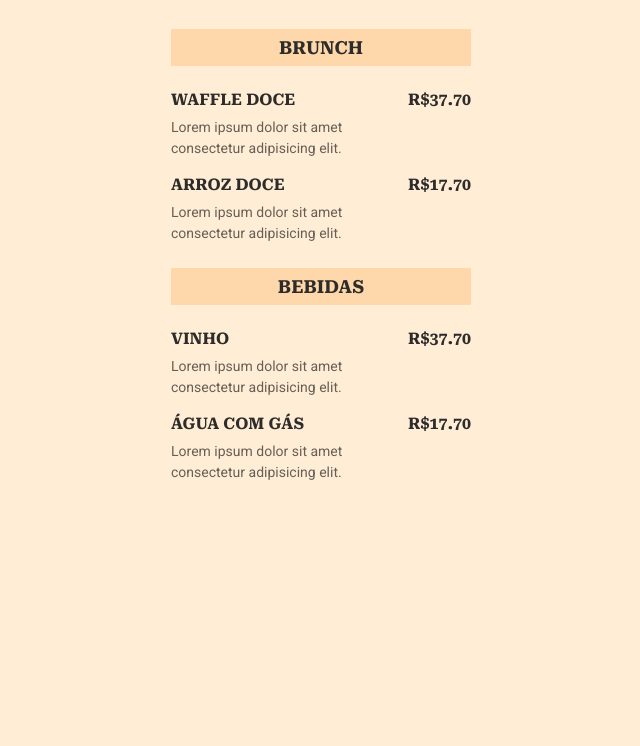
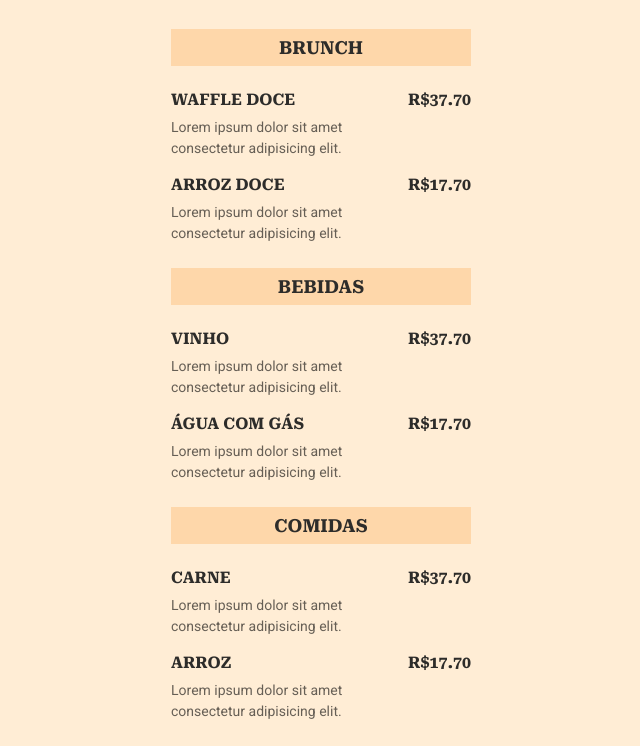
Before and after one commit to brunosantosdesign/maratona-explorer-3, a plain HTML site: page index.html in a window 1280 px wide. Shown: the part 88-834 px from the top of the page, without its empty margins (319-959 px from the left). Before the commit the page ends 800 px from the top, so only its background shows below. Drawn offline with Linux system fonts and the light colour scheme.

Commit message:
adicionada secao de comidas

```diff
--- a/index.html
+++ b/index.html
@@ -84,5 +84,37 @@
       </ul>
     </section>
 
+    <section>
+      <h2>Comidas</h2>
+
+      <ul>
+        <li>
+          <div class="details">
+            <h3>Carne</h3>
+            <p class="description">
+              Lorem ipsum dolor sit amet consectetur adipisicing elit.
+            </p>
+          </div>
+
+          <strong class="price">
+            R$37.70
+          </strong>
+        </li>
+
+        <li>
+          <div class="details">
+            <h3>Arroz</h3>
+            <p class="description">
+              Lorem ipsum dolor sit amet consectetur adipisicing elit.
+            </p>
+          </div>
+
+          <strong class="price">
+            R$17.70
+          </strong>
+        </li>
+      </ul>
+    </section>
+
   </body>
 </html>
```
